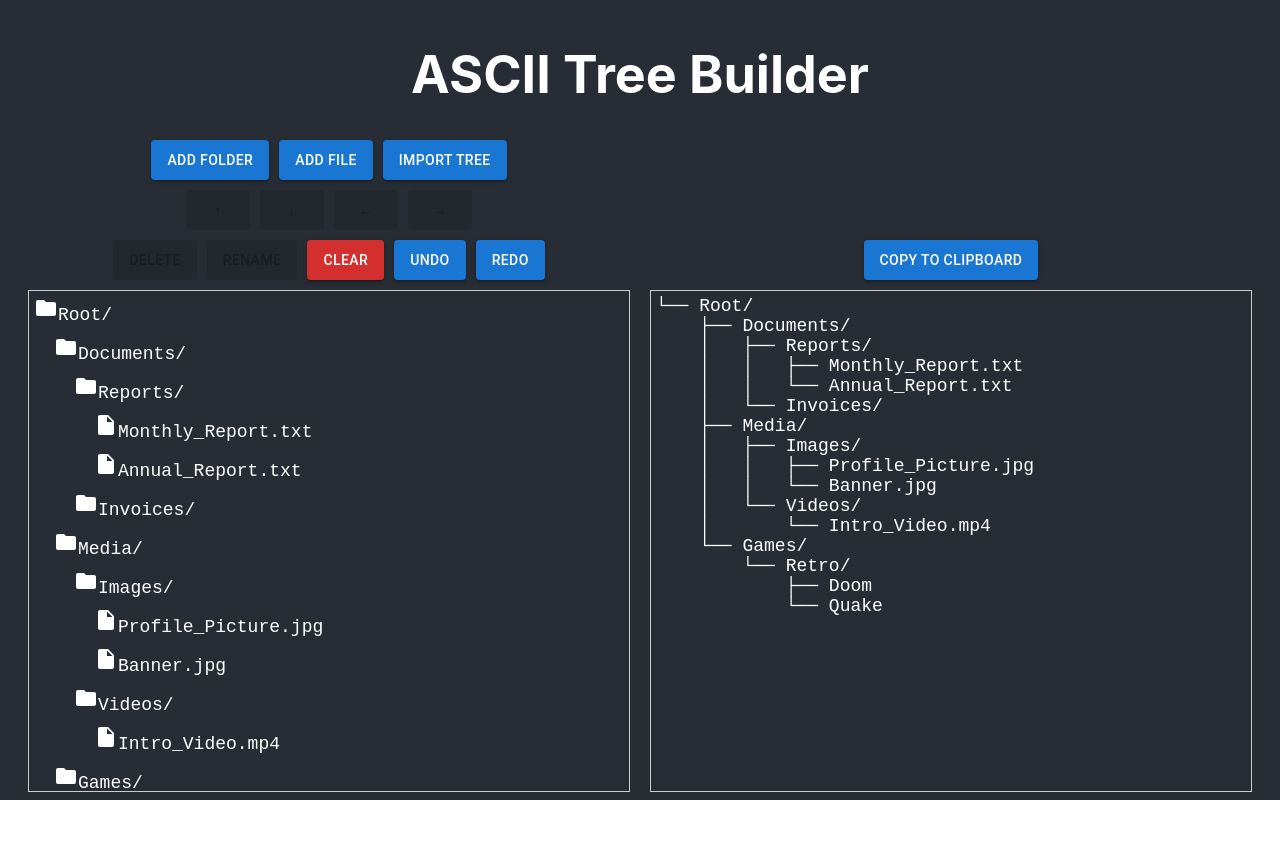
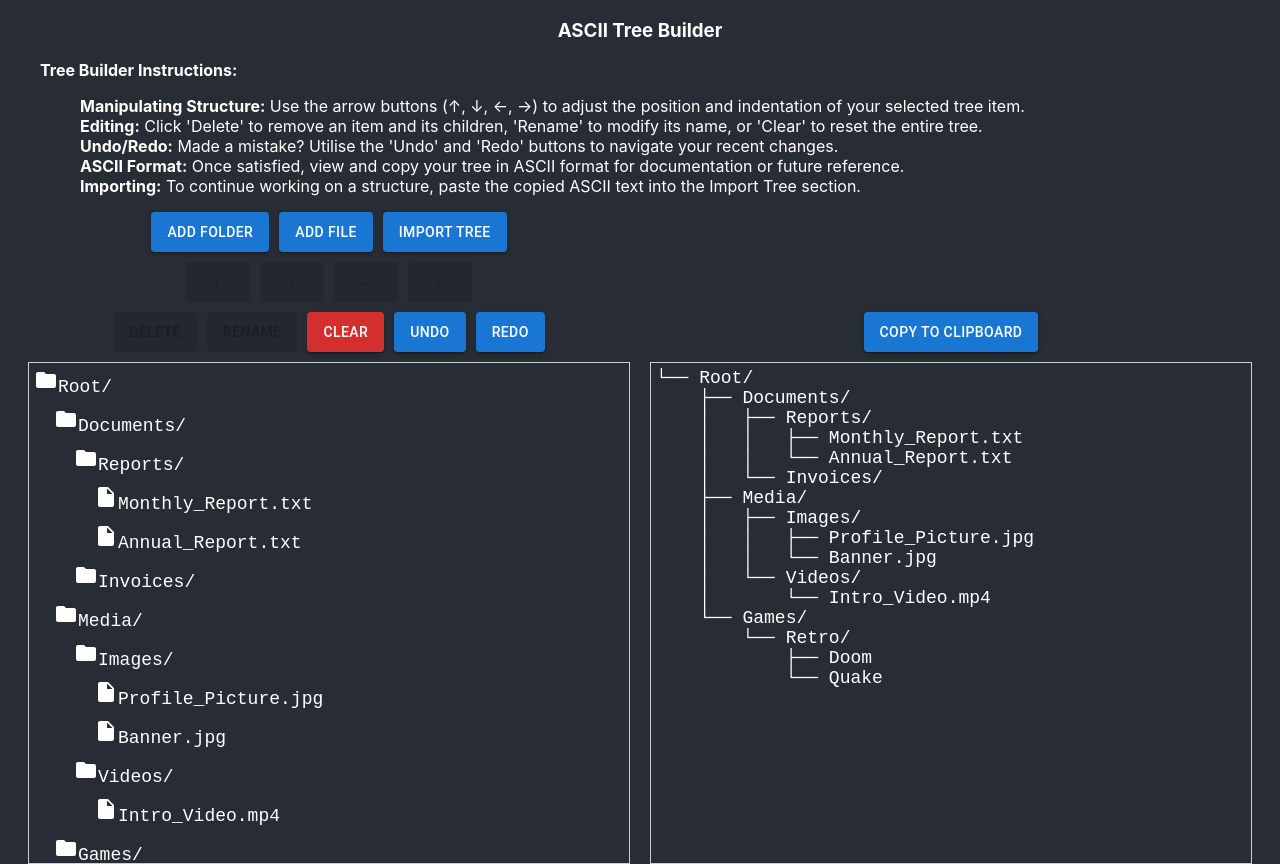
Before and after one commit to chdonncha/ascii-tree-builder-old, a React (Create React App) app in the folder ascii-tree-builder/: page / in a window 1280 px wide. Before the commit the page ends 800 px from the top, so only its background shows below. Built offline with nearby package versions, Linux system fonts and the light colour scheme.

Commit message:
💬 Add Instructions

```diff
--- a/ascii-tree-builder/src/App.scss
+++ b/ascii-tree-builder/src/App.scss
@@ -1,18 +1,37 @@
 .App {
   text-align: center;
+  background-color: #282c34;
+  color: white;
+}
+
+body {
+  background-color: #282c34;
 }
 
 .App-header {
-  background-color: #282c34;
-  min-height: 100vh;
-  display: flex;
-  flex-direction: column;
-  align-items: center;
-  justify-content: center;
-  font-size: calc(10px + 2vmin);
   color: white;
+}
+
+.instructions-container {
+  max-width: 1200px;
+  margin: 1rem auto;
+  text-align: left;
+  padding: 0 1rem;
 }
 
 .App-link {
   color: #61dafb;
 }
+
+.tree-container {
+  display: flex;
+  justify-content: center;
+  align-items: center;
+  min-height: 70vh;
+}
+
+.instructions-container li {
+  list-style-type: none;
+  padding-left: 0;
+  margin-left: 0;
+}
--- a/ascii-tree-builder/src/App.tsx
+++ b/ascii-tree-builder/src/App.tsx
@@ -6,11 +6,36 @@ function App() {
   return (
     <div className="App">
       <header className="App-header">
-        <div>
-          <h1>ASCII Tree Builder</h1>
-          <TreeBuilder />
-        </div>
+        <h3>ASCII Tree Builder</h3>
       </header>
+      <div className="instructions-container">
+        <strong>Tree Builder Instructions:</strong>
+        <ul>
+          <li>
+            <strong>Manipulating Structure:</strong> Use the arrow buttons (↑, ↓, ←, →) to adjust the position and
+            indentation of your selected tree item.
+          </li>
+          <li>
+            <strong>Editing:</strong> Click 'Delete' to remove an item and its children, 'Rename' to modify its name, or
+            'Clear' to reset the entire tree.
+          </li>
+          <li>
+            <strong>Undo/Redo:</strong> Made a mistake? Utilise the 'Undo' and 'Redo' buttons to navigate your recent
+            changes.
+          </li>
+          <li>
+            <strong>ASCII Format:</strong> Once satisfied, view and copy your tree in ASCII format for documentation or
+            future reference.
+          </li>
+          <li>
+            <strong>Importing:</strong> To continue working on a structure, paste the copied ASCII text into the Import
+            Tree section.
+          </li>
+        </ul>
+      </div>
+      <div className="tree-container">
+        <TreeBuilder />
+      </div>
     </div>
   );
 }
```
